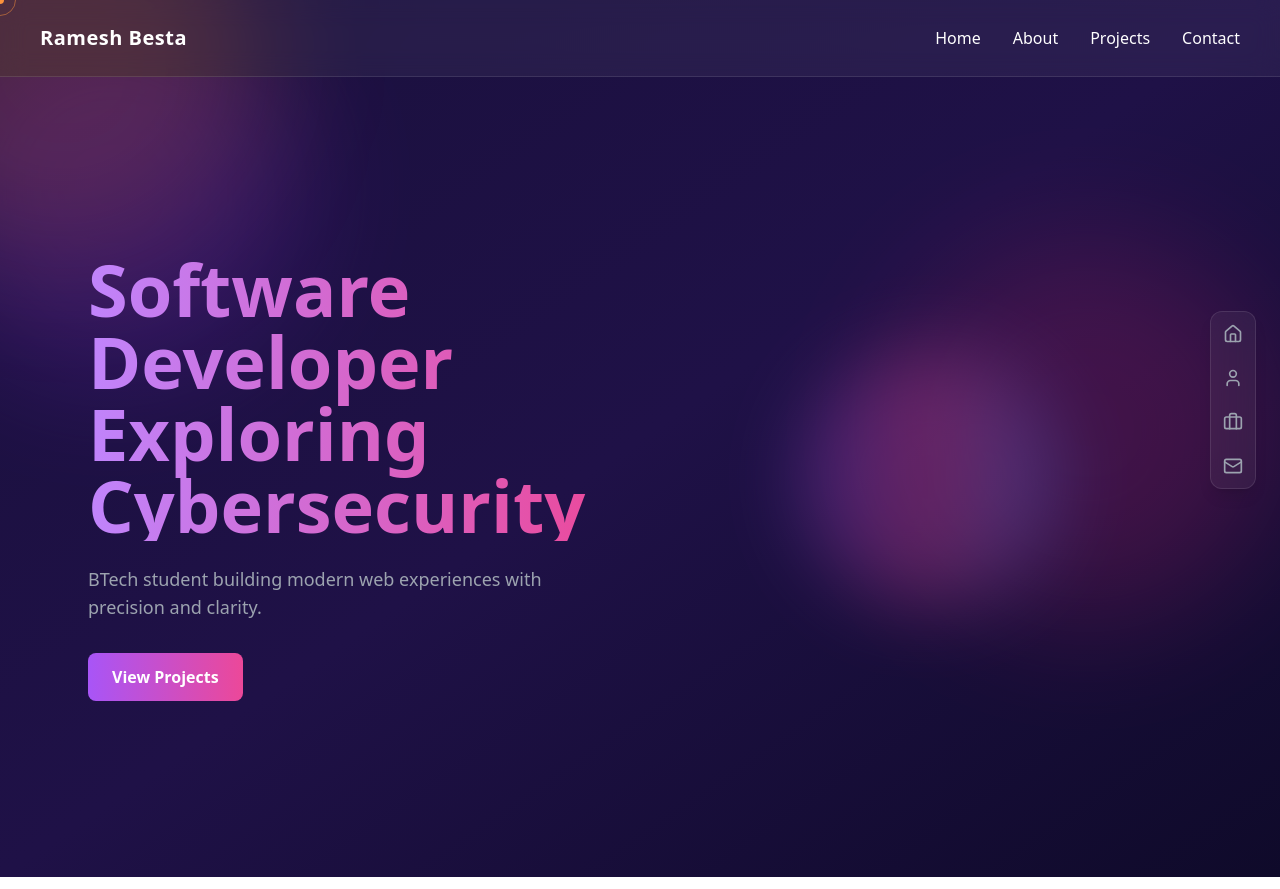
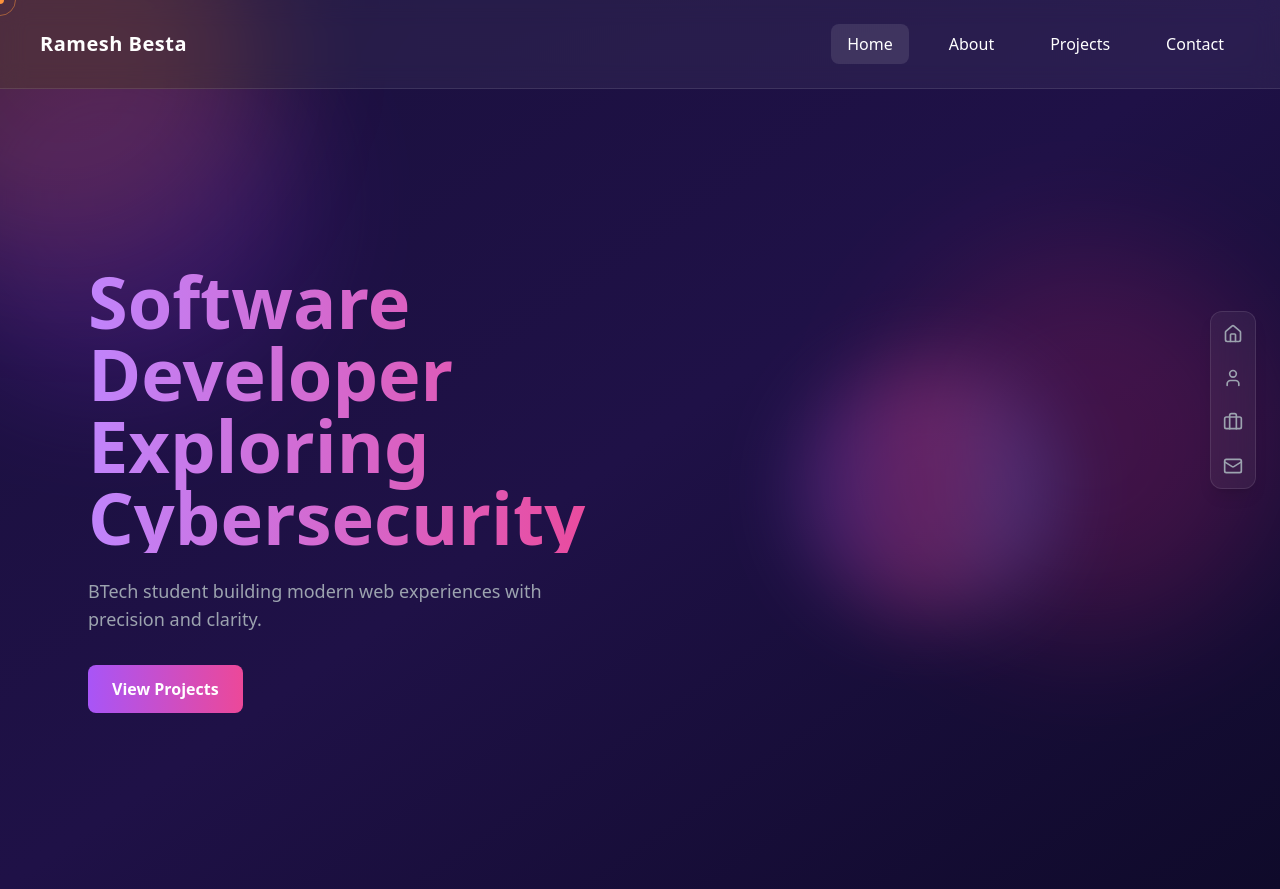
Before and after one commit to ramesh-ram16/ramm-portfolio, a React (Vite) app: page / in a window 1280 px wide. Built offline with nearby package versions, Linux system fonts and the light colour scheme.

Commit message:
Add animated active nav pill indicator with layoutId

```diff
--- a/src/components/Navbar.jsx
+++ b/src/components/Navbar.jsx
@@ -1,31 +1,42 @@
 import { motion } from "framer-motion";
-import { Link } from "react-router-dom";
+import { Link, useLocation } from "react-router-dom";
 
 export default function Navbar() {
+  const location = useLocation();
+
+  const links = [
+    { name: "Home", path: "/" },
+    { name: "About", path: "/about" },
+    { name: "Projects", path: "/projects" },
+    { name: "Contact", path: "/contact" },
+  ];
+
   return (
     <nav className="flex justify-between items-center px-10 py-6 bg-white/5 backdrop-blur-md border-b border-white/10">
       <h1 className="text-xl font-bold tracking-wide">Ramesh Besta</h1>
 
-      <div className="flex gap-8">
-        {["Home", "About", "Projects", "Contact"].map((item) => (
-          <motion.div
-            key={item}
-            whileHover={{ scale: 1.15 }}
-            whileTap={{ scale: 0.9 }}
-            transition={{
-              type: "spring",
-              stiffness: 400,
-              damping: 10
-            }}
-          >
-            <Link
-              to={item === "Home" ? "/" : `/${item.toLowerCase()}`}
-              className="relative text-white font-medium"
-            >
-              {item}
+      <div className="relative flex gap-6">
+        {links.map((link) => {
+          const isActive = location.pathname === link.path;
+
+          return (
+            <Link key={link.name} to={link.path} className="relative px-4 py-2">
+
+              {isActive && (
+                <motion.div
+                  layoutId="nav-pill"
+                  className="absolute inset-0 bg-white/10 rounded-lg"
+                  transition={{ type: "spring", stiffness: 500, damping: 30 }}
+                />
+              )}
+
+              <span className="relative z-10 text-white">
+                {link.name}
+              </span>
+
             </Link>
-          </motion.div>
-        ))}
+          );
+        })}
       </div>
     </nav>
   );
```
